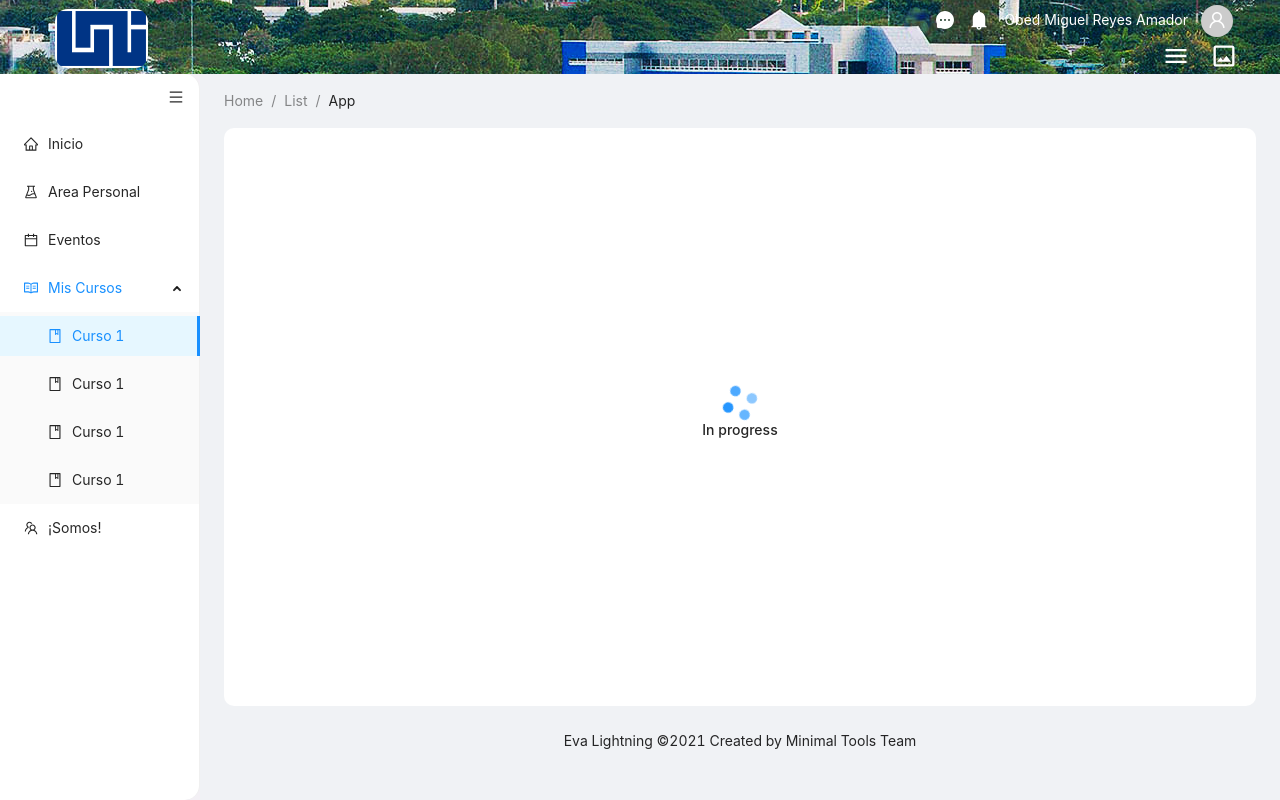
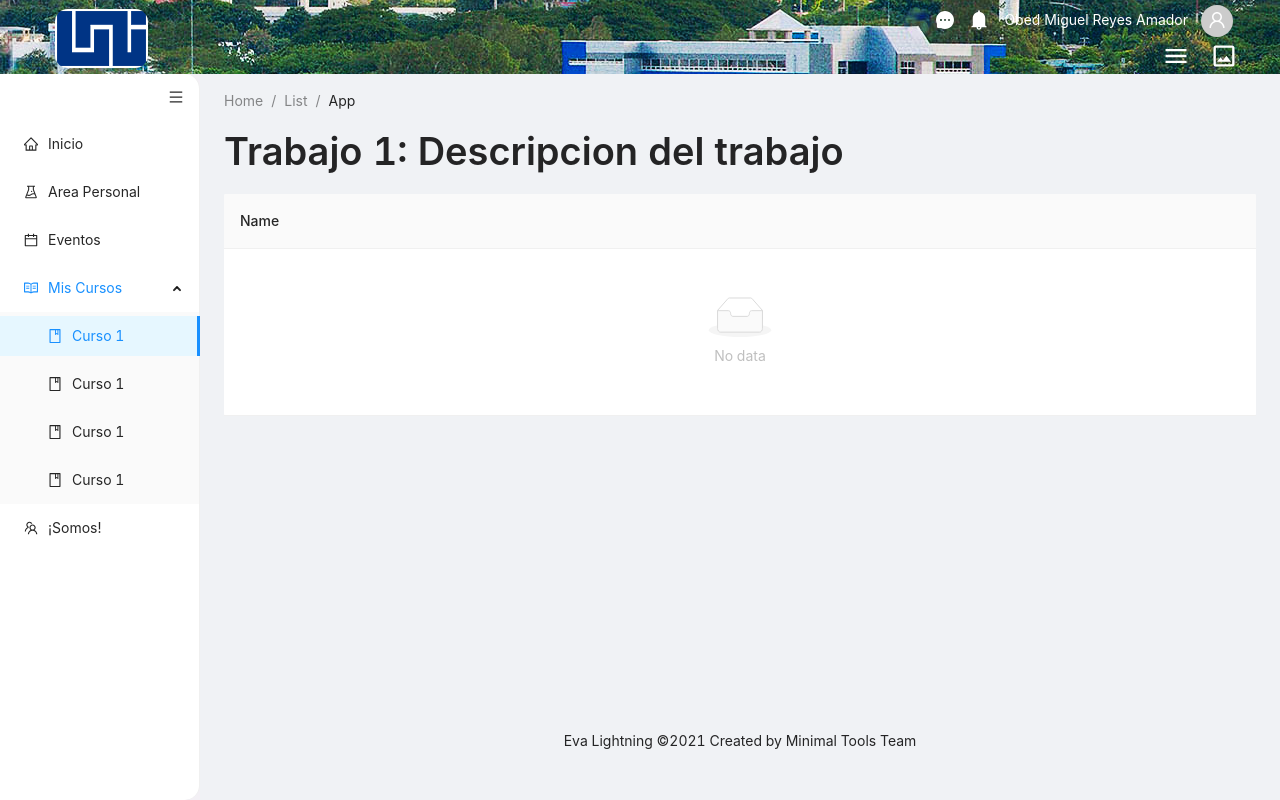
Before and after one commit to include-minimaltools/eva-lightning, a React (Create React App) app in the folder ClientApp/: page /assign/1 in a window 1280 px wide. Built offline with nearby package versions, Linux system fonts and the light colour scheme.

Commit message:
Detalles de tareas y sección de evaluación

```diff
--- a/ClientApp/src/Routes.js
+++ b/ClientApp/src/Routes.js
@@ -4,6 +4,7 @@ import { useRoutes } from 'react-router-dom';
 
 import Interface from './components/Interface.container';
 import AboutUs from './views/about/AboutUs.component';
+import AssignDetail from './views/assign/AssignDetail.component';
 import BrandContainer from './views/brands/Brand.container';
 import CourseContainer from './views/course/Course.containter';
 import CourseCardContainer from './views/personal/CourseCard.container';
@@ -31,6 +32,11 @@ export default function Routes() {
     {
       path: '/my', element: <Interface>
         <CourseCardContainer />
+      </Interface>
+    },
+    {
+      path: '/assign/:id', element: <Interface>
+        <AssignDetail />
       </Interface>
     },
     {
--- /dev/null
+++ b/ClientApp/src/views/assign/AssignDetail.component.jsx
@@ -0,0 +1,29 @@
+import React from "react";
+import { Table, Typography } from "antd";
+const { Title } = Typography;
+
+function AssignDetail() {
+  const columns = [
+    {
+      title: "Name",
+      dataIndex: "name",
+      key: "name",
+      render: (text) => <a>{text}</a>,
+    },
+  ];
+
+  return (
+    <div>
+      <Title>Trabajo 1: Descripcion del trabajo</Title>
+      <Table
+        columnHeader={false}
+        style={{ textAlign: "center" }}
+        columns={columns}
+        // dataSource={data}
+        // title={() => <h4>{CourseName}</h4>}
+      />
+    </div>
+  );
+}
+
+export default AssignDetail;
--- a/ClientApp/src/views/course/Course.containter.jsx
+++ b/ClientApp/src/views/course/Course.containter.jsx
@@ -46,7 +46,7 @@ export default function CourseContainer() {
         />
       </Row>
       <Row
-        style={{ height: "750px", background: "white", borderRadius: "10px" }}
+        style={{ background: "white", borderRadius: "10px" }}
       >
         <Col flex="auto">
           {section === "about" && <CourseAbout id={id} />}
--- a/ClientApp/src/views/course/activity/CourseActivity.component.jsx
+++ b/ClientApp/src/views/course/activity/CourseActivity.component.jsx
@@ -1,6 +1,62 @@
-import React from "react";
-import { Card } from "antd";
+import React, { useState } from "react";
+import { List, Avatar, Card } from "antd";
+import { FileWordFilled } from "@ant-design/icons";
+import { Link } from "react-router-dom";
 
-export default function CourseActivity() {
-  return <div style={{ height: '100%', background:'blue', borderRadius:'10px'}}>Hola</div>
+function CourseActivity() {
+  return (
+    <>
+      <Card cover={<img src="https://i.imgur.com/WyRVQHX.gif" alt="" />} />
+      <List
+        itemLayout="horizontal"
+        dataSource={data}
+        renderItem={(item) => (
+          <List.Item>
+            <List.Item.Meta
+              avatar={<Avatar style={{background:"transparent"}} icon={<FileWordFilled style={{color:"blue"}}/>} />}
+              title={<Link to="/assign/1">{item.title}</Link>}
+              description={item.description}
+            />
+          </List.Item>
+        )}
+      />
+    </>
+  );
 }
+
+export default CourseActivity;
+
+const data = [
+  {
+    title: "Tarea Trabajo Actividad",
+    description: "Descripcion"
+  },
+  {
+    title: "Tarea Trabajo Actividad",
+    description: "Descripcion"
+  },
+  {
+    title: "Tarea Trabajo Actividad",
+    description: "Descripcion"
+  },
+  {
+    title: "Tarea Trabajo Actividad",
+    description: "Descripcion"
+  },
+  {
+    title: "Tarea Trabajo Actividad",
+    description: "Descripcion"
+  },
+  {
+    title: "Tarea Trabajo Actividad",
+    description: "Descripcion"
+  },
+  {
+    title: "Tarea Trabajo Actividad",
+    description: "Descripcion"
+  },
+  {
+    title: "Tarea Trabajo Actividad",
+    description: "Descripcion"
+  },
+];
```
